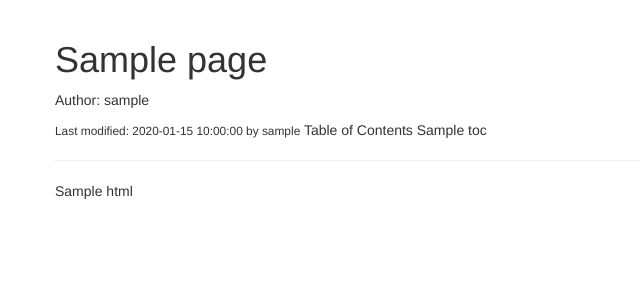
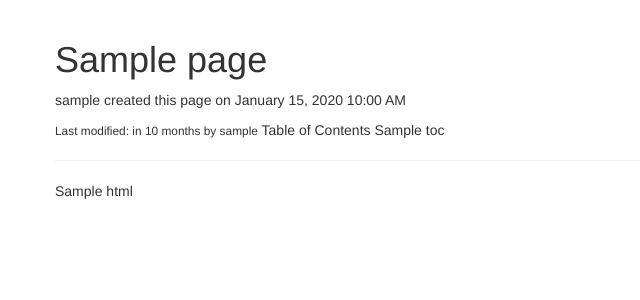
Before and after one commit to gorel/personal-site, a Python web app: template personal_site/templates/wiki/view.html in a window 1280 px wide. Shown: the part 52-352 px from the top of the page, without its empty margins (0-640 px from the left). Run offline with Jinja, Linux system fonts and the light colour scheme; the template is opened without the code that fills it: most values are stand-ins (such as "Sample title", 1, 10 or a date in 2020); some libraries are stand-ins or nearby versions.

Commit message:
Moment.js setup

```diff
--- a/personal_site/templates/base.html
+++ b/personal_site/templates/base.html
@@ -51,3 +51,8 @@
         {% block app_content %}{% endblock %}
     </div>
 {% endblock %}
+
+{% block scripts %}
+    {{ super() }}
+    {{ moment.include_moment() }}
+{% endblock %}
--- a/personal_site/templates/wiki/view.html
+++ b/personal_site/templates/wiki/view.html
@@ -12,8 +12,8 @@
                 </small>
             {% endif %}
         </h1>
-        <p>Author: {{ page.creator.username }}</p>
-        <small>Last modified: {{ page.last_modified_at }} by {{ page.last_editor.username }}</small>
+        <p>{{ page.creator.username }} created this page on {{ moment(page.created_at).format("LLL") }}</p>
+        <small>Last modified: {{ moment(page.last_modified_at).fromNow() }} by {{ page.last_editor.username }}</small>
 
         Table of Contents
         {{ toc|safe }}
```
Also changed, not shown: personal_site/__init__.py (+7 -0 lines), personal_site/forum/__init__.py (added), personal_site/forum/controllers.py (renamed from personal_site/templates/forum/controllers.py).
